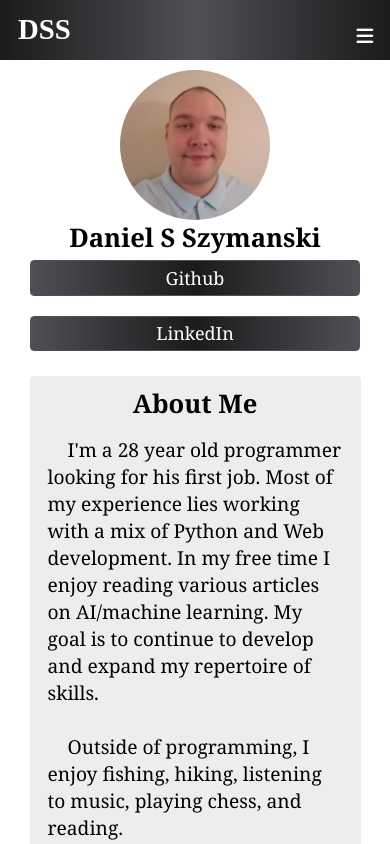
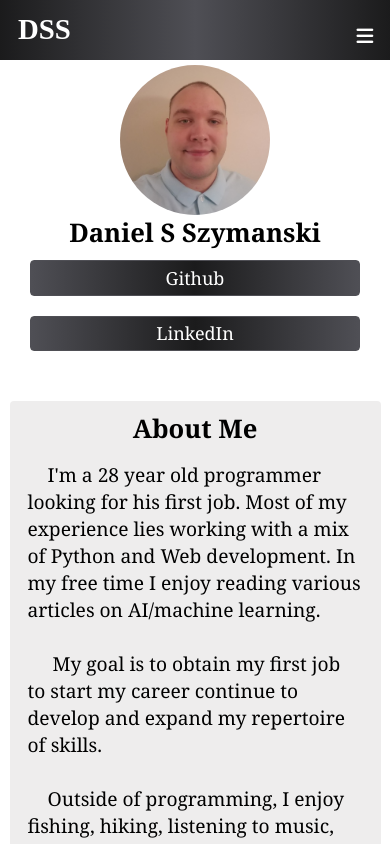
Before and after one commit to DSSzymanski/Portfolio, a React (Create React App) app: page / in a window 390 px wide. Shown: the top 844 px of the page. Built offline with nearby package versions, Linux system fonts and the light colour scheme.

Commit message:
Updated profile page

```diff
--- a/src/components/Profile/Profile.css
+++ b/src/components/Profile/Profile.css
@@ -1,5 +1,5 @@
 .profile-container {
-	margin-top: 10px;
+	margin-top: 25px;
 	display: flex;
 	justify-content: center;
 	flex-direction: column;
@@ -42,6 +42,7 @@
 		flex-direction: column;
 		align-items: center;
 		width: 100%;
+		margin-top: 5px;
 	}
 
 	.profile-link {
--- a/src/components/ProfileTextBoxes/ProfileTextBoxItems.js
+++ b/src/components/ProfileTextBoxes/ProfileTextBoxItems.js
@@ -2,9 +2,9 @@ export const ProfileTextBoxItems = [
 	{
 		title: 'About Me',
 		details: "\tI'm a 28 year old programmer looking for his first job. Most of my experience lies working with a " +
-"mix of Python and Web development. In my free time I enjoy reading various articles on AI/machine learning. My goal is " +
-"to continue to develop and expand my repertoire of skills.\n\n\tOutside of programming, I enjoy fishing, hiking, " +
-"listening to music, playing chess, and reading.",
+"mix of Python and Web development. In my free time I enjoy reading various articles on AI/machine learning.\n\n\t My goal is " +
+"to obtain my first job to start my career continue to develop and expand my repertoire of skills.\n\n\tOutside of programming, "+
+"I enjoy fishing, hiking, listening to music, playing chess, and reading.",
 	},
 	{
 		title: 'Experience',
--- a/src/components/ProfileTextBoxes/ProfileTextBoxes.css
+++ b/src/components/ProfileTextBoxes/ProfileTextBoxes.css
@@ -4,7 +4,7 @@
 	grid-template-columns: repeat(3, auto);
 	margin-left: auto;
 	margin-right: auto;
-	margin-bottom: 10px;
+	margin-top: 25px;
 }
 
 .profile-textbox-container {
@@ -53,11 +53,8 @@ h3 {
 		tab-size: 4;
 	}
 
-	.profile-textbox {
+	.profile-textbox-container {
 		width: 100%;
-	}
-
-	.profile-textbox-container {
 		padding: 10px;
 		display: flex;
 		justify-content: center;
```
